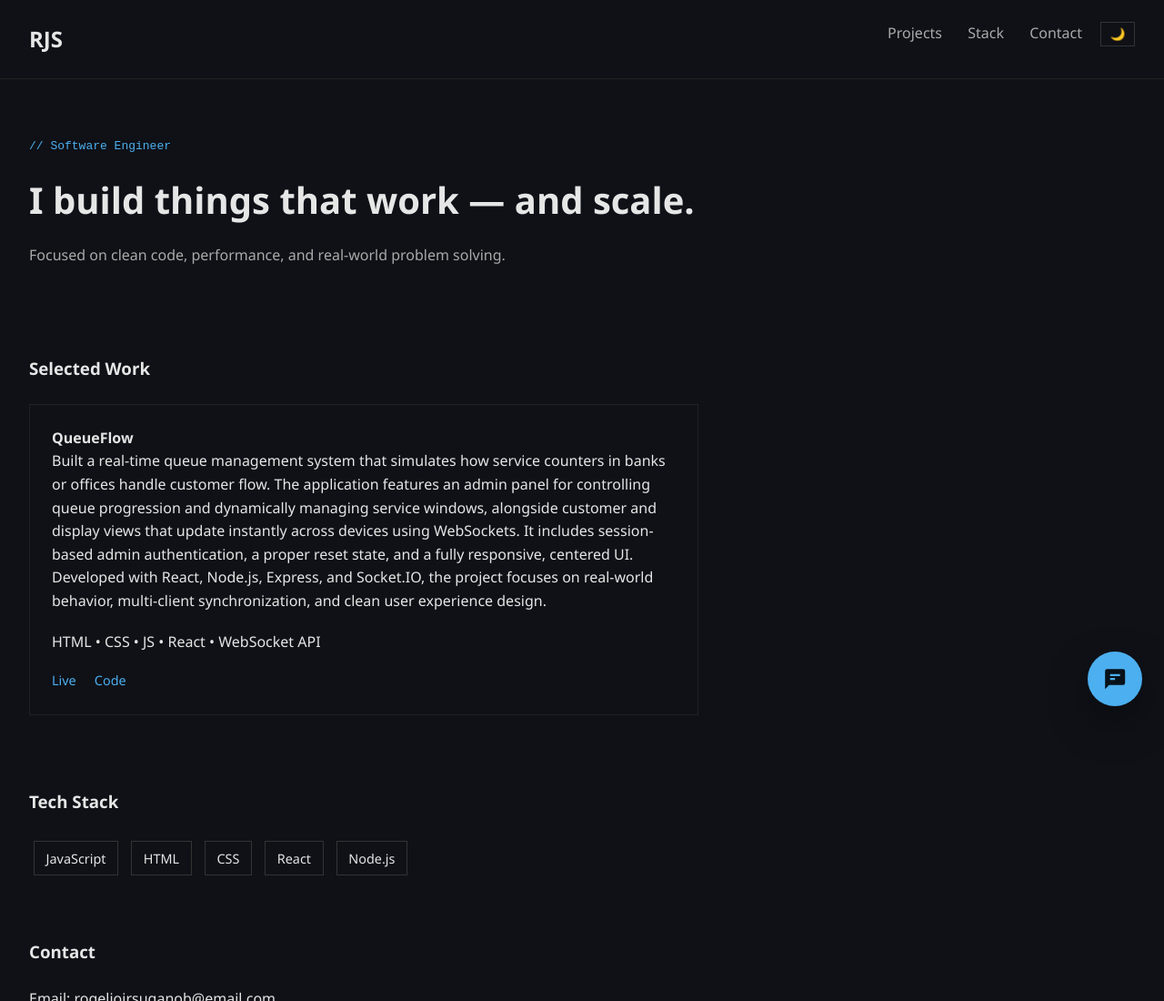
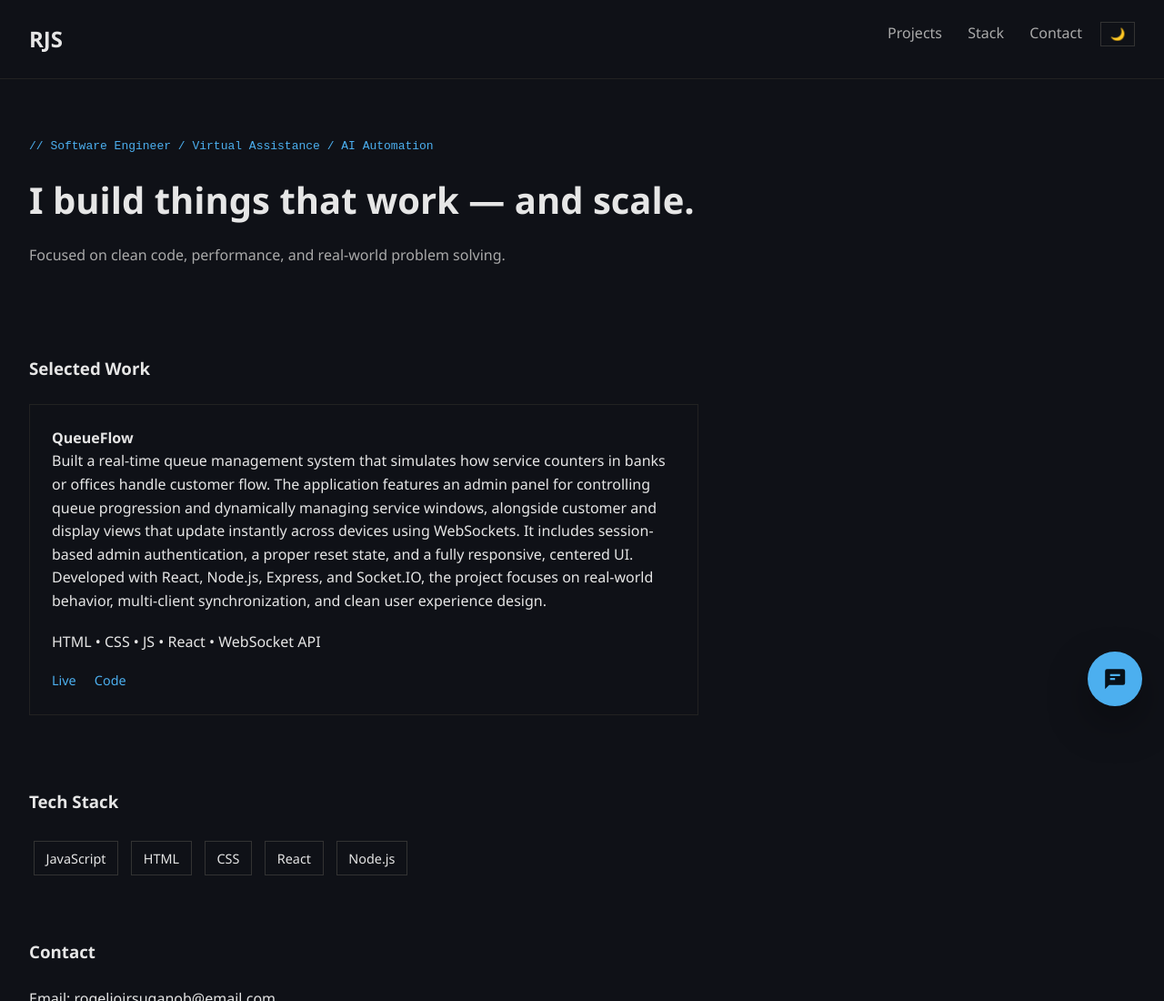
Before and after one commit to RogelioJrSuganob/RogelioJrSuganob.github.io, a website: page index.html in a window 1280 px wide. Shown: the top 1100 px of the page at 91% size. Drawn offline with Linux system fonts and the light colour scheme.

Commit message:
Update index.html

```diff
--- a/index.html
+++ b/index.html
@@ -19,7 +19,7 @@
   </nav>
 
   <header class="fade">
-    <p class="tag">// Software Engineer</p>
+    <p class="tag">// Software Engineer / Virtual Assistance / AI Automation</p>
     <h2>I build things that work — and scale.</h2>
     <p class="sub">
       Focused on clean code, performance, and real-world problem solving.
```
